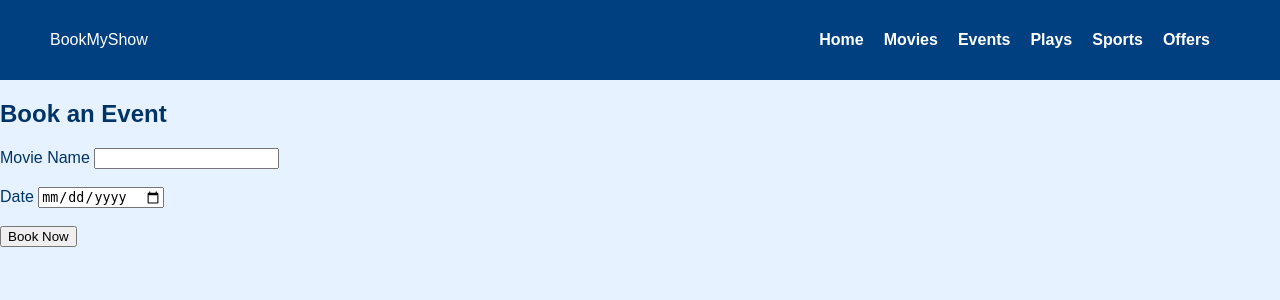
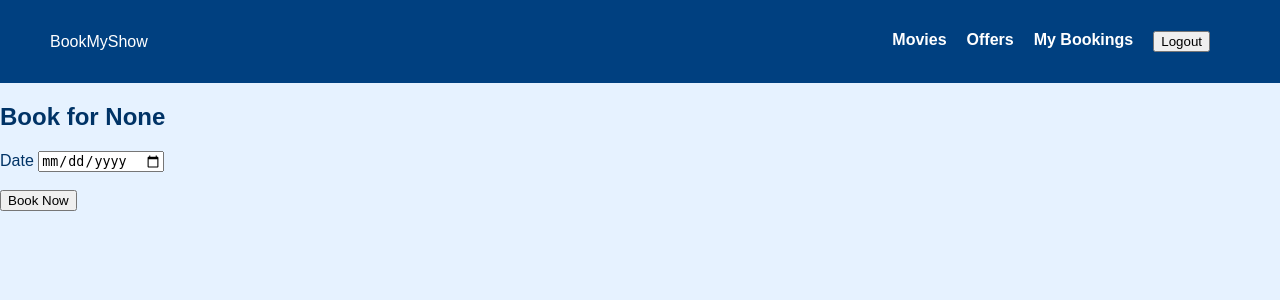
Before and after one commit to Koushik168/IS-Programming, a Flask app: page /book in a window 1280 px wide. Shown: the top 300 px of the page. Run offline with Flask 3, Linux system fonts and the light colour scheme; the visitor is signed in with stand-in values (Sample User, id 1).

Commit message:
Update book.html

```diff
--- a/Book-my-show/templates/book.html
+++ b/Book-my-show/templates/book.html
@@ -5,29 +5,29 @@
     <meta name="viewport" content="width=device-width, initial-scale=1.0">
     <title>Book Now - BookMyShow Clone</title>
     <link rel="stylesheet" href="{{ url_for('static', filename='css/styles.css') }}">
-
 </head>
 <body>
     <header>
         <div class="logo">BookMyShow</div>
         <nav>
             <ul>
-                <li><a href="index.html">Home</a></li>
-                <li><a href="movies.html">Movies</a></li>
-                <li><a href="events.html">Events</a></li>
-                <li><a href="plays.html">Plays</a></li>
-                <li><a href="sports.html">Sports</a></li>
-                <li><a href="offers.html">Offers</a></li>
+                <li><a href="{{ url_for('movies') }}">Movies</a></li>
+                <li><a href="{{ url_for('offers') }}">Offers</a></li>
+                <li><a href="{{ url_for('view_bookings') }}">My Bookings</a></li>
+                <li>
+                    <form action="{{ url_for('logout') }}" method="POST">
+                        <button type="submit">Logout</button>
+                    </form>
+                </li>
+
             </ul>
         </nav>
     </header>
 
     <section class="book-form">
-        <h2>Book an Event</h2>
+        <h2>Book for {{ request.args.get('movie_name') }}</h2>
         <form method="POST">
-            <label for="movie_name">Movie Name</label>
-            <input type="text" name="movie_name" required><br><br>
-
+            <input type="hidden" name="movie_name" value="{{ request.args.get('movie_name') }}">
             <label for="date">Date</label>
             <input type="date" name="date" required><br><br>
 
```
